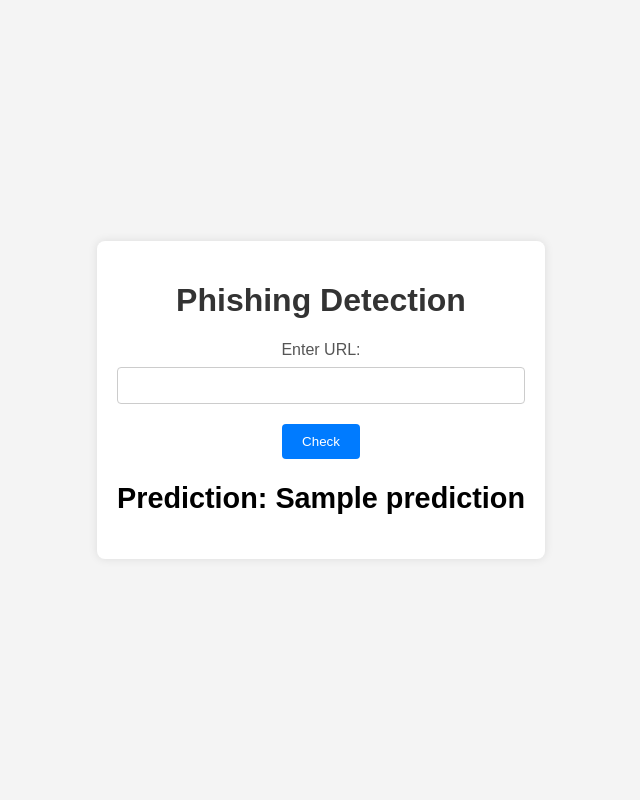
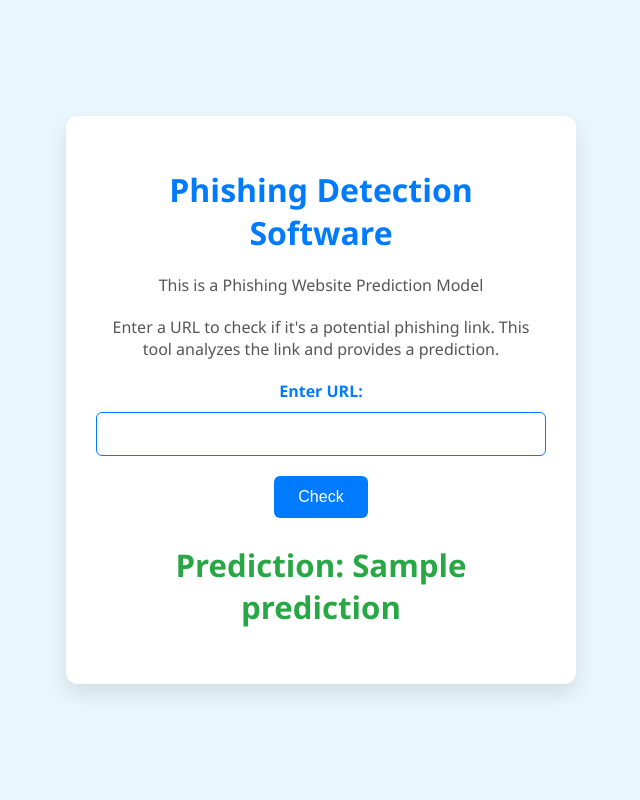
Before and after one commit to Olamzkid2005/NGIPS-Phishing-Shield, a Flask app: template Code/templates/index.html in a window 1280 px wide. Shown: the whole page, without its empty margins (319-959 px from the left). Run offline with Flask 3, Linux system fonts and the light colour scheme; the template is opened without the code that fills it: most values are stand-ins (such as "Sample title", 1, 10 or a date in 2020); parts of the project's set-up code (start-up, migrations or seed data) failed here and were passed over.

Commit message:
third commit

```diff
--- a/Code/app.py
+++ b/Code/app.py
@@ -4,27 +4,27 @@ import os
 
 app = Flask(__name__)
 
-# Load the phishing detection model
-model_path = 'phishing_model.pkl'
+# Load the phishing detection model pipeline (which includes the vectorizer)
+model_path = r"C:\Users\Olamzkid\Documents\Final Year Project\phishingApp.pkl"
+
 if os.path.exists(model_path):
     model = joblib.load(model_path)
 else:
-    model = None
+    raise FileNotFoundError("Model not found!")
 
-def predict_phishing(url):
-    if model:
-        prediction = model.predict([url])
-        return 'Phishing' if prediction[0] == 1 else 'Legitimate'
-    else:
-        return 'Model not loaded'
+@app.route('/')
+def home():
+    return render_template('index.html')
 
-@app.route('/', methods=['GET', 'POST'])
-def index():
-    prediction = None
+@app.route('/predict', methods=['POST'])
+def predict():
     if request.method == 'POST':
         url = request.form['url']
-        prediction = predict_phishing(url)
-    return render_template('index.html', prediction=prediction)
+
+        # Predict using the loaded model pipeline
+        prediction = model.predict([url])
+
+        return render_template('result.html', prediction=prediction[0])
 
 if __name__ == '__main__':
     app.run(debug=True)
--- /dev/null
+++ b/Code/static/script.js
@@ -0,0 +1,50 @@
+document.addEventListener('DOMContentLoaded', function() {
+    const form = document.querySelector('form');
+    const resultDiv = document.querySelector('.result');
+
+    if (form) {
+        form.addEventListener('submit', function(event) {
+            event.preventDefault();  // Prevents the default form submission
+            showLoadingBar();
+            setTimeout(() => form.submit(), 4000);  // Delays submission to show the loading bar
+        });
+    }
+
+    if (resultDiv) {
+        stylePrediction();
+    }
+});
+
+function showLoadingBar() {
+    const container = document.querySelector('.container');
+    const loadingBar = document.createElement('div');
+    loadingBar.className = 'loading-bar';
+    container.appendChild(loadingBar);
+
+    let width = 0;
+    const interval = setInterval(() => {
+        if (width >= 100) {
+            clearInterval(interval);
+        } else {
+            width++;
+            loadingBar.style.width = width + '%';
+        }
+    }, 20);
+}
+
+function stylePrediction() {
+    const predictionElement = document.querySelector('.result h2');
+    if (predictionElement) {
+        console.log('Prediction Element Found:', predictionElement.textContent);
+        const predictionText = predictionElement.textContent.toLowerCase();
+        if (predictionText.includes('bad')) {
+            predictionElement.style.color = 'red';
+            predictionElement.style.textTransform = 'uppercase';
+        } else if (predictionText.includes('good')) {
+            predictionElement.style.color = 'green';
+            predictionElement.style.textTransform = 'uppercase';
+        }
+    } else {
+        console.log('Prediction Element Not Found');
+    }
+}
--- /dev/null
+++ b/Code/static/styles.css
@@ -0,0 +1,83 @@
+/* styles.css */
+body {
+    font-family: 'Segoe UI', Tahoma, Geneva, Verdana, sans-serif;
+    background-color: #e9f7fc;
+    margin: 0;
+    padding: 0;
+    display: flex;
+    justify-content: center;
+    align-items: center;
+    height: 100vh;
+    color: #333;
+}
+
+.container {
+    background: #ffffff;
+    padding: 30px;
+    border-radius: 12px;
+    box-shadow: 0 10px 20px rgba(0, 0, 0, 0.1);
+    text-align: center;
+    max-width: 450px;
+    width: 100%;
+}
+
+h1 {
+    color: #007BFF;
+    font-size: 2rem;
+    margin-bottom: 20px;
+}
+
+p {
+    font-size: 1rem;
+    color: #555;
+    margin-bottom: 20px;
+}
+
+form {
+    margin-top: 20px;
+}
+
+label {
+    display: block;
+    margin-bottom: 10px;
+    font-weight: bold;
+    color: #007BFF;
+}
+
+input[type="text"] {
+    padding: 12px;
+    width: calc(100% - 26px);
+    border: 1px solid #007BFF;
+    border-radius: 6px;
+    margin-bottom: 20px;
+    font-size: 1rem;
+}
+
+button {
+    padding: 12px 24px;
+    background: #007BFF;
+    color: #ffffff;
+    border: none;
+    border-radius: 6px;
+    cursor: pointer;
+    font-size: 1rem;
+    transition: background 0.3s ease;
+}
+
+button:hover {
+    background: #0056b3;
+}
+
+.result {
+    margin-top: 20px;
+    font-size: 1.3em;
+    color: #28a745;
+}
+.loading-bar {
+    width: 1px;
+    height: 20px;
+    background-color: blue;
+    margin-top: 20px;
+    transition: width 0.5s;
+    border-radius: 15px;
+}
--- a/Code/templates/index.html
+++ b/Code/templates/index.html
@@ -3,13 +3,17 @@
 <head>
     <meta charset="UTF-8">
     <meta name="viewport" content="width=device-width, initial-scale=1.0">
-    <title>Phishing Detection App</title>
-    <link rel="stylesheet" href="styles.css">
+    <title>Phishing URL Detection</title>
+    <link rel="stylesheet" href="{{ url_for('static', filename='styles.css') }}">
+    <script src="{{ url_for('static', filename='script.js') }}"></script>
+
 </head>
 <body>
     <div class="container">
-        <h1>Phishing Detection</h1>
-        <form method="POST">
+        <h1>Phishing Detection Software</h1>
+        <p>This is a Phishing Website Prediction Model</p>
+        <p>Enter a URL to check if it's a potential phishing link. This tool analyzes the link and provides a prediction.</p>
+        <form action="{{ url_for('predict') }}" method="POST">
             <label for="url">Enter URL:</label>
             <input type="text" id="url" name="url" required>
             <button type="submit">Check</button>
--- a/Code/templates/styles.css
+++ b/Code/templates/styles.css
@@ -1,25 +1,36 @@
 /* styles.css */
 body {
-    font-family: Arial, sans-serif;
-    background-color: #f4f4f4;
+    font-family: 'Segoe UI', Tahoma, Geneva, Verdana, sans-serif;
+    background-color: #e9f7fc;
     margin: 0;
     padding: 0;
     display: flex;
     justify-content: center;
     align-items: center;
     height: 100vh;
+    color: #333;
 }
 
 .container {
-    background: #fff;
-    padding: 20px;
-    border-radius: 8px;
-    box-shadow: 0 0 10px rgba(0, 0, 0, 0.1);
+    background: #ffffff;
+    padding: 30px;
+    border-radius: 12px;
+    box-shadow: 0 10px 20px rgba(0, 0, 0, 0.1);
     text-align: center;
+    max-width: 450px;
+    width: 100%;
 }
 
 h1 {
-    color: #333;
+    color: #007BFF;
+    font-size: 2rem;
+    margin-bottom: 20px;
+}
+
+p {
+    font-size: 1rem;
+    color: #555;
+    margin-bottom: 20px;
 }
 
 form {
@@ -28,25 +39,29 @@ form {
 
 label {
     display: block;
-    margin-bottom: 8px;
-    color: #555;
+    margin-bottom: 10px;
+    font-weight: bold;
+    color: #007BFF;
 }
 
 input[type="text"] {
-    padding: 10px;
-    width: calc(100% - 22px);
-    border: 1px solid #ccc;
-    border-radius: 4px;
+    padding: 12px;
+    width: calc(100% - 26px);
+    border: 1px solid #007BFF;
+    border-radius: 6px;
     margin-bottom: 20px;
+    font-size: 1rem;
 }
 
 button {
-    padding: 10px 20px;
+    padding: 12px 24px;
     background: #007BFF;
-    color: #fff;
+    color: #ffffff;
     border: none;
-    border-radius: 4px;
+    border-radius: 6px;
     cursor: pointer;
+    font-size: 1rem;
+    transition: background 0.3s ease;
 }
 
 button:hover {
@@ -55,5 +70,6 @@ button:hover {
 
 .result {
     margin-top: 20px;
-    font-size: 1.2em;
+    font-size: 1.3em;
+    color: #28a745;
 }
```
Also changed, not shown: Code/templates/result.html (added, +22 -0 lines), Code/test.py (+70 -27 lines), 7 other files.
